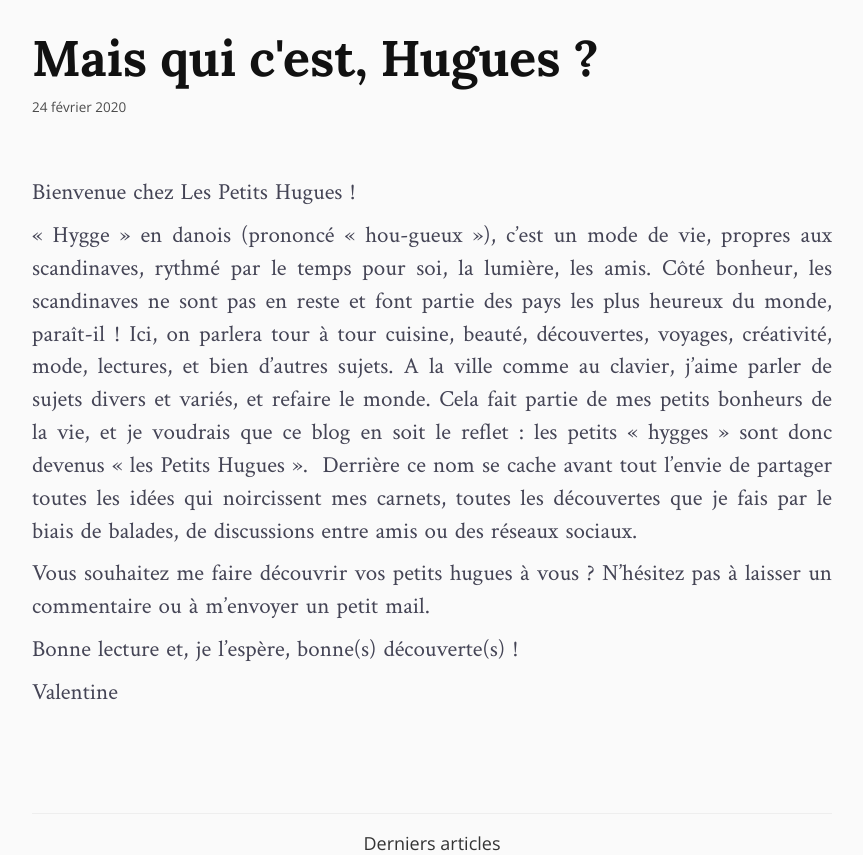
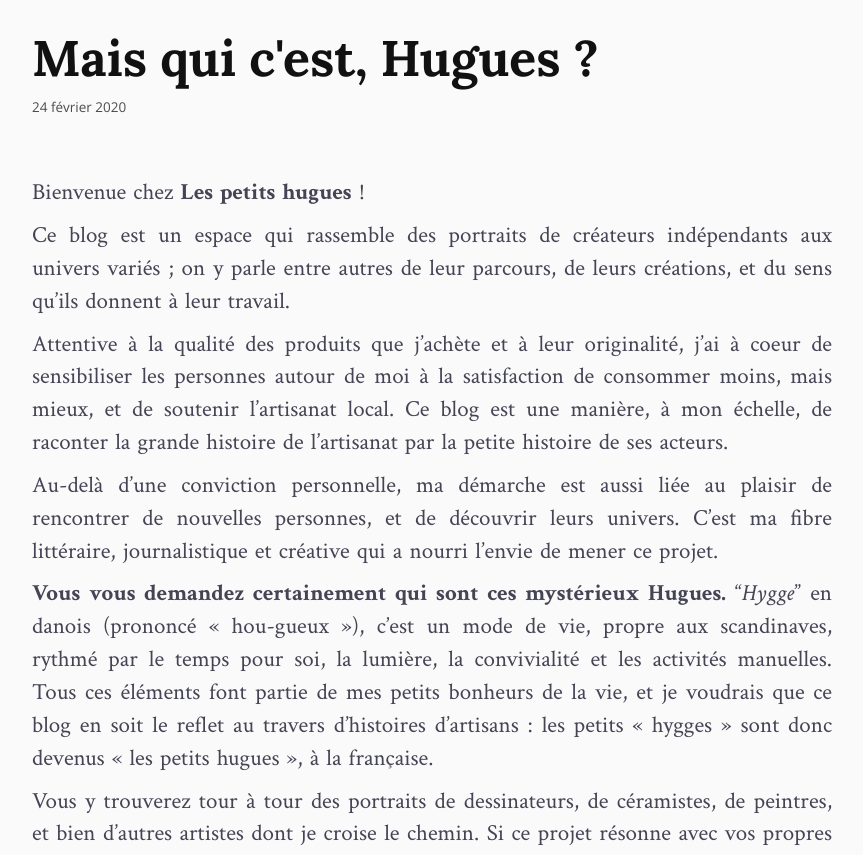
Before and after one commit to lespetitshugues/lespetitshugues.github.io, a Jekyll site: the page built from _posts/2020-02-25-qui.md, in a window 1280 px wide and 1400 px high, scrolled down 745 px, cut to the strip 83-938 px from the top of the window. Shown: the whole strip, without its empty margins (208-1071 px from the left). Built offline with Jekyll 4.4.1, drawn with Linux system fonts in a browser that asks for light colours; nearby versions of some CDN libraries; comment, search, counter and statistics services are not loaded; some of the changed text lies outside the part shown.

Commit message:
Update from Forestry.io Valentine Bouhier updated _posts/2020-02-25-qui.md

```diff
--- a/_posts/2020-02-25-qui.md
+++ b/_posts/2020-02-25-qui.md
@@ -9,12 +9,18 @@ date: 2020-02-24T00:00:00.000+00:00
 photo_credit: ''
 
 ---
-Bienvenue chez Les Petits Hugues !
+Bienvenue chez **Les petits hugues** !
 
-« Hygge » en danois (prononcé « hou-gueux »), c’est un mode de vie,  propres aux scandinaves, rythmé par le temps pour soi, la lumière, les  amis. Côté bonheur, les scandinaves ne sont pas en reste et font partie  des pays les plus heureux du monde, paraît-il ! Ici, on parlera tour à  tour cuisine, beauté, découvertes, voyages, créativité, mode, lectures,  et bien d’autres sujets. A la ville comme au clavier, j’aime parler de  sujets divers et variés, et refaire le monde. Cela fait partie de mes  petits bonheurs de la vie, et je voudrais que ce blog en soit le reflet :  les petits « hygges » sont donc devenus « les Petits Hugues ».   Derrière ce nom se cache avant tout l’envie de partager toutes les idées  qui noircissent mes carnets, toutes les découvertes que je fais par le  biais de balades, de discussions entre amis ou des réseaux sociaux.
+Ce blog est un espace qui rassemble des portraits de créateurs indépendants aux univers variés ; on y parle entre autres de leur parcours, de leurs créations, et du sens qu’ils donnent à leur travail.
 
-Vous souhaitez me faire découvrir vos petits hugues à vous ?  N’hésitez pas à laisser un commentaire ou à m’envoyer un petit mail.
+Attentive à la qualité des produits que j’achète et à leur originalité, j’ai à coeur de sensibiliser les personnes autour de moi à la satisfaction de consommer moins, mais mieux, et de soutenir l’artisanat local. Ce blog est une manière, à mon échelle, de raconter la grande histoire de l’artisanat par la petite histoire de ses acteurs.
 
-Bonne lecture et, je l’espère, bonne(s) découverte(s) !
+Au-delà d’une conviction personnelle, ma démarche est aussi liée au plaisir de rencontrer de nouvelles personnes, et de découvrir leurs univers. C’est ma fibre littéraire, journalistique et créative qui a nourri l’envie de mener ce projet.
+
+**Vous vous demandez certainement qui sont ces mystérieux Hugues.** “_Hygge_” en danois (prononcé « hou-gueux »), c’est un mode de vie, propre aux scandinaves, rythmé par le temps pour soi, la lumière, la convivialité et les activités manuelles. Tous ces éléments font partie de mes petits bonheurs de la vie, et je voudrais que ce blog en soit le reflet au travers d’histoires d’artisans : les petits « hygges » sont donc devenus « les petits hugues », à la française.
+
+Vous y trouverez tour à tour des portraits de dessinateurs, de céramistes, de peintres, et bien d’autres artistes dont je croise le chemin. Si ce projet résonne avec vos propres convictions, et que vous connaissez des artistes qui méritent d’être mis en lumière, n’hésitez pas à m’en faire part.
+
+Bonne lecture et, avant tout, belles découvertes !
 
 Valentine
```
